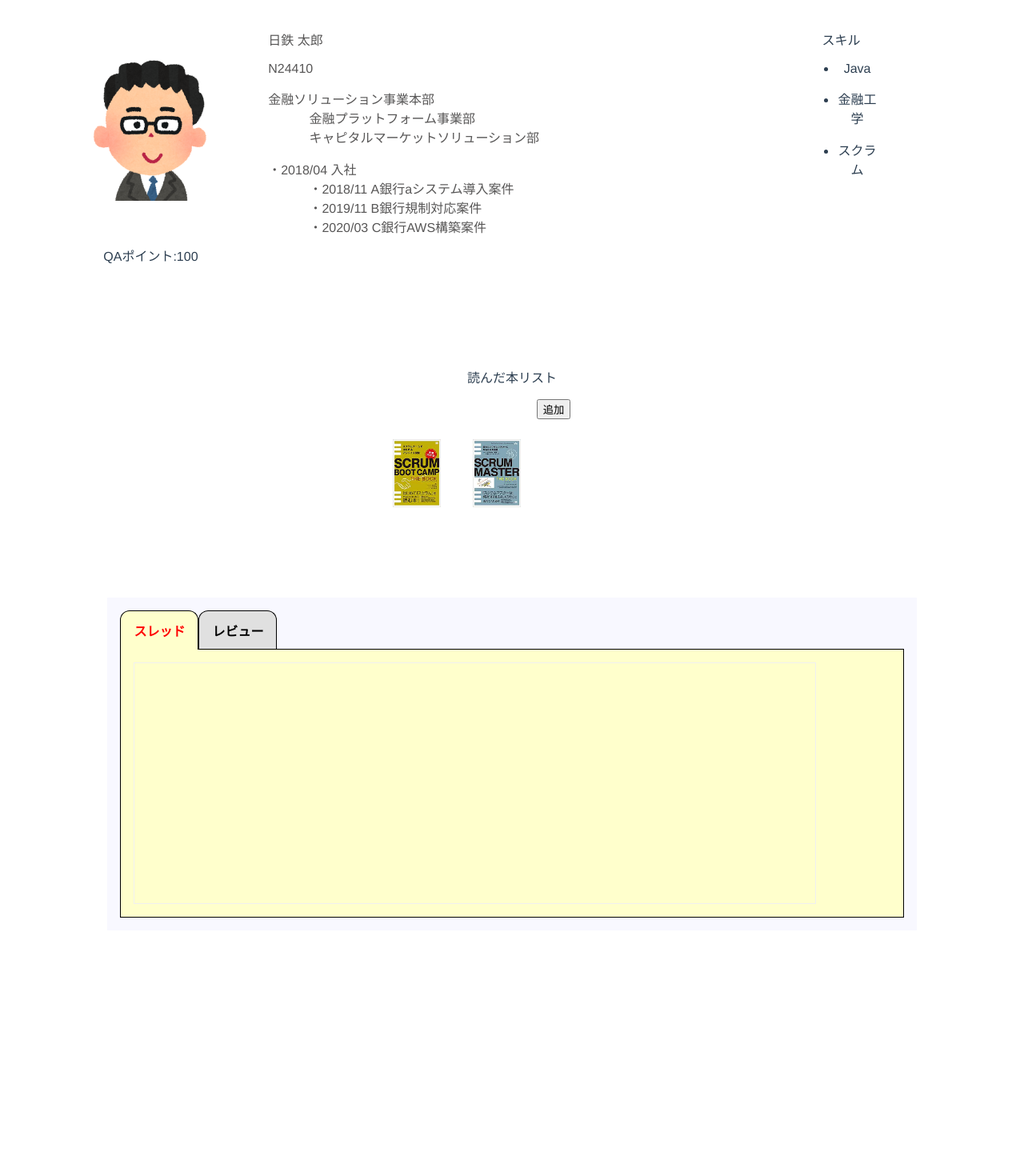
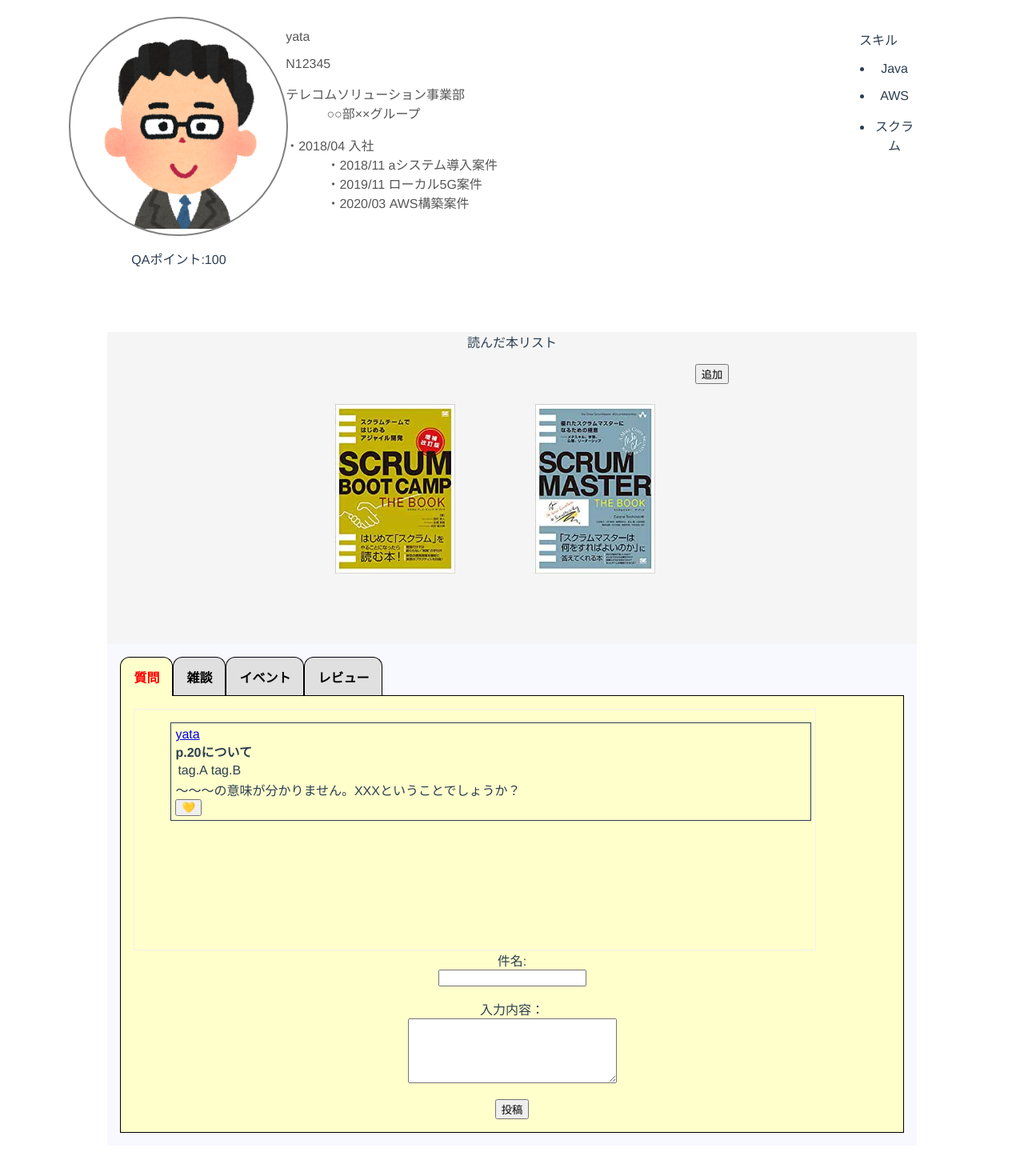
Before and after one commit to R-Yoshikawa/muscle-alchol, a Vue app: page /mypage in a window 1280 px wide. Shown: the whole page at 80% size. Before the commit the page ends 1171 px from the top, so only its background shows below. Built offline with nearby package versions, Linux system fonts and the light colour scheme.

Commit message:
change user icon

```diff
--- a/src/components/MyPageProfile.vue
+++ b/src/components/MyPageProfile.vue
@@ -3,7 +3,7 @@
     <div class="Title">
       <h1></h1>
     </div>
-    <div class="bookDescription">
+    <div class="profileLayout">
       <div class="userImage">
         <div class="userimg">
           <a href="#"></a>
@@ -29,7 +29,7 @@
     <div class="bookList">
       <div style="text-align: center">
         <p>読んだ本リスト</p>
-        <div class="bookDescription">
+        <div class="bookListLayout">
           <div class="bookimg">
             <a href="#"></a>
           </div>
@@ -50,18 +50,17 @@ export default {
   data() {
     return {
       userDetail: {
-        user_name: "日鉄 太郎",
-        user_id: "N24410",
-        user_BU: `金融ソリューション事業本部
-                  金融プラットフォーム事業部
-                  キャピタルマーケットソリューション部`,
+        user_name: "yata",
+        user_id: "N12345",
+        user_BU: `テレコムソリューション事業部
+                  ○○部××グループ`,
         user_history: `・2018/04 入社
-                  ・2018/11 A銀行aシステム導入案件
-                  ・2019/11 B銀行規制対応案件
-                  ・2020/03 C銀行AWS構築案件`,
+                  ・2018/11 aシステム導入案件
+                  ・2019/11 ローカル5G案件
+                  ・2020/03 AWS構築案件`,
         user_point: "100",
       },
-      user_skills: ["Java", "金融工学", "スクラム"],
+      user_skills: ["Java", "AWS", "スクラム"],
     };
   },
 };
@@ -72,9 +71,18 @@ export default {
   margin: auto;
 }
 
-.bookDescription {
+.profileLayout {
+  display: flex;
+  justify-content: space-around;
+}
+
+.bookListLayout {
   display: flex;
   justify-content: center;
+}
+
+.bookList {
+  background-color: #f5f5f5;
 }
 
 .userDetail {
@@ -86,29 +94,31 @@ export default {
 }
 
 .userimg {
-  width: 300px;
+  width: 270px;
   background: url(../../public/sampleUserImage.png) no-repeat;
-  background-size: 60%;
-  background-position: 50%;
-  background-position-y: 50px;
+  background-size: 90%;
+  background-position: 60%;
+  background-position-y: 20px;
   height: 270px;
+  border-radius: 50%;
+  border: 2px solid gray;
 }
 .bookimg {
-  width: 100px;
+  width: 250px;
   background: url(../../public/bookimg.png) no-repeat;
   background-size: 60%;
   background-position: 50%;
   background-position-y: 50px;
-  height: 200px;
+  height: 350px;
   text-align: center;
 }
 .bookimg2 {
-  width: 100px;
+  width: 250px;
   background: url(../../public/bookimg2.png) no-repeat;
   background-size: 60%;
   background-position: 50%;
   background-position-y: 50px;
-  height: 200px;
+  height: 350px;
   text-align: center;
 }
 .grad-wrap {
--- a/src/components/MyPageThread.vue
+++ b/src/components/MyPageThread.vue
@@ -4,23 +4,182 @@
       <input type="radio" name="tabset" id="tabcheck1" checked /><label
         for="tabcheck1"
         class="tab"
-        >スレッド</label
+        >質問</label
       >
       <input type="radio" name="tabset" id="tabcheck2" /><label
         for="tabcheck2"
         class="tab"
+        >雑談</label
+      >
+      <input type="radio" name="tabset" id="tabcheck3" /><label
+        for="tabcheck3"
+        class="tab"
+        >イベント</label
+      >
+      <input type="radio" name="tabset" id="tabcheck4" /><label
+        for="tabcheck4"
+        class="tab"
         >レビュー</label
       >
+
       <div class="tabcontent" id="tabcontent1">
         <div class="scrollbar">
-          <ul style="list-style: none"></ul>
+          <ul style="list-style: none">
+            <li
+              v-for="(thread, indexThread) in sampleQuestion"
+              :key="indexThread"
+            >
+              <div class="subtitle">
+                <router-link to="/Mypage">
+                  <div>{{ thread.name }}</div>
+                </router-link>
+
+                <div
+                  onclick="obj=document.getElementById('menu1').style; obj.display=(obj.display=='none')?'block':'none';"
+                >
+                  <a style="cursor: pointer; font-weight: bold"
+                    >{{ thread.title }}
+                  </a>
+                </div>
+                <table>
+                  <tr>
+                    <td v-for="(tag, indexTag) in thread.tag" :key="indexTag">
+                      {{ tag }}
+                    </td>
+                  </tr>
+                </table>
+                <div>{{ thread.content }}</div>
+                <button>💛</button>
+
+                <!-- ここから先を折りたたむ -->
+                <div id="menu1" style="display: none; clear: both">
+                  <!--この部分が折りたたまれ、展開ボタンをクリックすることで展開します。-->
+                  <ul style="list-style: none">
+                    <li
+                      v-for="(reply, indexReply) in thread.reply"
+                      :key="indexReply"
+                    >
+                      {{ reply.name }}
+                      <div class="subtitle">
+                        <div>
+                          {{ reply.content }}
+                        </div>
+                        <table>
+                          <tr>
+                            <td><button>💛</button></td>
+                            <td v-if="indexReply == thread.reply.length - 1">
+                              <button>↵</button>
+                            </td>
+                          </tr>
+                        </table>
+                      </div>
+                    </li>
+                  </ul>
+                </div>
+
+                <!--// ここまでを折りたたむ -->
+              </div>
+            </li>
+          </ul>
         </div>
+        <form action="#" method="post" style="text-align: center">
+          <div style="text-align: center">
+            件名: <br />
+            <input type="text" name="content" style="display: inline-block" />
+          </div>
+          <p>
+            入力内容：<br />
+            <textarea name="comment" cols="30" rows="5"></textarea>
+          </p>
+          <button type="submit">投稿</button>
+        </form>
+      </div>
+
+      <div class="tabcontent" id="tabcontent2">
+        <div class="scrollbar">
+          <ul style="list-style: none">
+            <li>雑談を書くところ</li>
+          </ul>
+        </div>
+        <form action="#" method="post" style="text-align: center">
+          <div style="text-align: center">
+            件名: <br />
+            <input type="text" name="content" style="display: inline-block" />
+          </div>
+          <p>
+            入力内容：<br />
+            <textarea name="comment" cols="30" rows="5"></textarea>
+          </p>
+          <button type="submit">投稿</button>
+        </form>
+      </div>
+
+      <div class="tabcontent" id="tabcontent3">
+        <div class="scrollbar">
+          <ul style="list-style: none">
+            <li>イベントを書くところ</li>
+          </ul>
+        </div>
+        <form action="#" method="post" style="text-align: center">
+          <div style="text-align: center">
+            件名: <br />
+            <input type="text" name="content" style="display: inline-block" />
+          </div>
+          <p>
+            入力内容：<br />
+            <textarea name="comment" cols="30" rows="5"></textarea>
+          </p>
+          <button type="submit">投稿</button>
+        </form>
+      </div>
+      <div class="tabcontent" id="tabcontent4">
+        <div class="scrollbar">
+          <ul style="list-style: none">
+            <li
+              v-for="(review, indexReview) in sampleReview"
+              :key="indexReview"
+            >
+              {{ review.name }}
+              <div class="subtitle">
+                <div>{{ review.title }}</div>
+                <div>{{ review.content }}</div>
+                <div style="text-align: left">
+                  <button>💛</button>
+                </div>
+              </div>
+            </li>
+          </ul>
+        </div>
+
+        <form action="#" method="post" style="text-align: center">
+          <div style="text-align: center">
+            件名: <br />
+            <input type="text" name="content" style="display: inline-block" />
+          </div>
+          <p>
+            入力内容：<br />
+            <textarea name="comment" cols="30" rows="5"></textarea>
+          </p>
+          <button type="submit">投稿</button>
+        </form>
       </div>
     </div>
   </div>
 </template>
 
-<script></script>
+<script>
+import sampleReview from "../data/sampleReview_yata";
+import sampleQuestion from "../data/sampleQuestion_yata";
+
+export default {
+  data() {
+    return {
+      sampleReview,
+      sampleQuestion,
+    };
+  },
+};
+</script>
 
 <style type="text/css">
 /* ▼タブ機能の掲載領域の装飾(※必須ではありません) */
@@ -28,6 +187,7 @@
   margin: 0px;
   padding: 1em;
   background-color: #f8f8ff;
+  text-align: left;
 }
 
 /* ▼タブ機能を制御するラジオボタン(非表示にする) */
@@ -85,7 +245,15 @@ input:checked + .tab {
 #tabcheck3:checked ~ #tabcontent3 {
   display: block;
 }
-
+#tabcheck4:checked ~ #tabcontent4 {
+  display: block;
+}
+.subtitle {
+  border-style: solid;
+  border-width: 1px 1px 1px 1px;
+  padding: 5px;
+  margin: 5px;
+}
 .scrollbar {
   border: 1px solid #f0f0f0;
   width: 90%;
--- /dev/null
+++ b/src/data/sampleQuestion_yata.js
@@ -0,0 +1,24 @@
+const sampleQuestion = [
+  {
+    name: "yata",
+    title: "p.20について",
+    content: "～～～の意味が分かりません。XXXということでしょうか？",
+    tag: ["tag.A", "tag.B"],
+    reply: [
+      {
+        name: "yata",
+        content: "それは○○です",
+      },
+      {
+        name: "yasuda",
+        content: "何言ってるかわかりません、もっとまともなことを聞いてください",
+      },
+      {
+        name: "yoshikawa",
+        content: "ggrks",
+      },
+    ],
+  },
+];
+
+export default sampleQuestion;
--- /dev/null
+++ b/src/data/sampleReview_yata.js
@@ -0,0 +1,9 @@
+const sampleReview = [
+  {
+    name: "yata",
+    title: "読む価値なし・・",
+    content: "時間の無駄でした。",
+  },
+];
+
+export default sampleReview;
```
